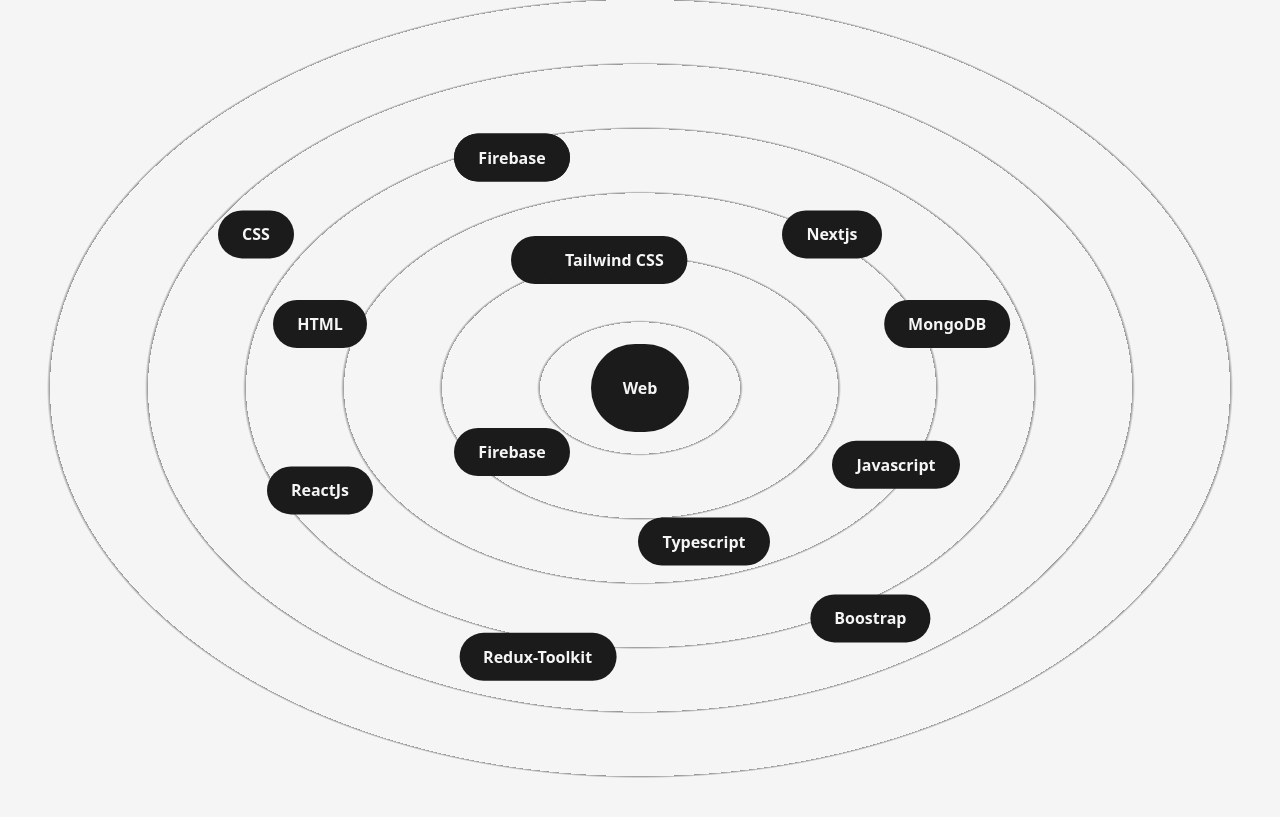
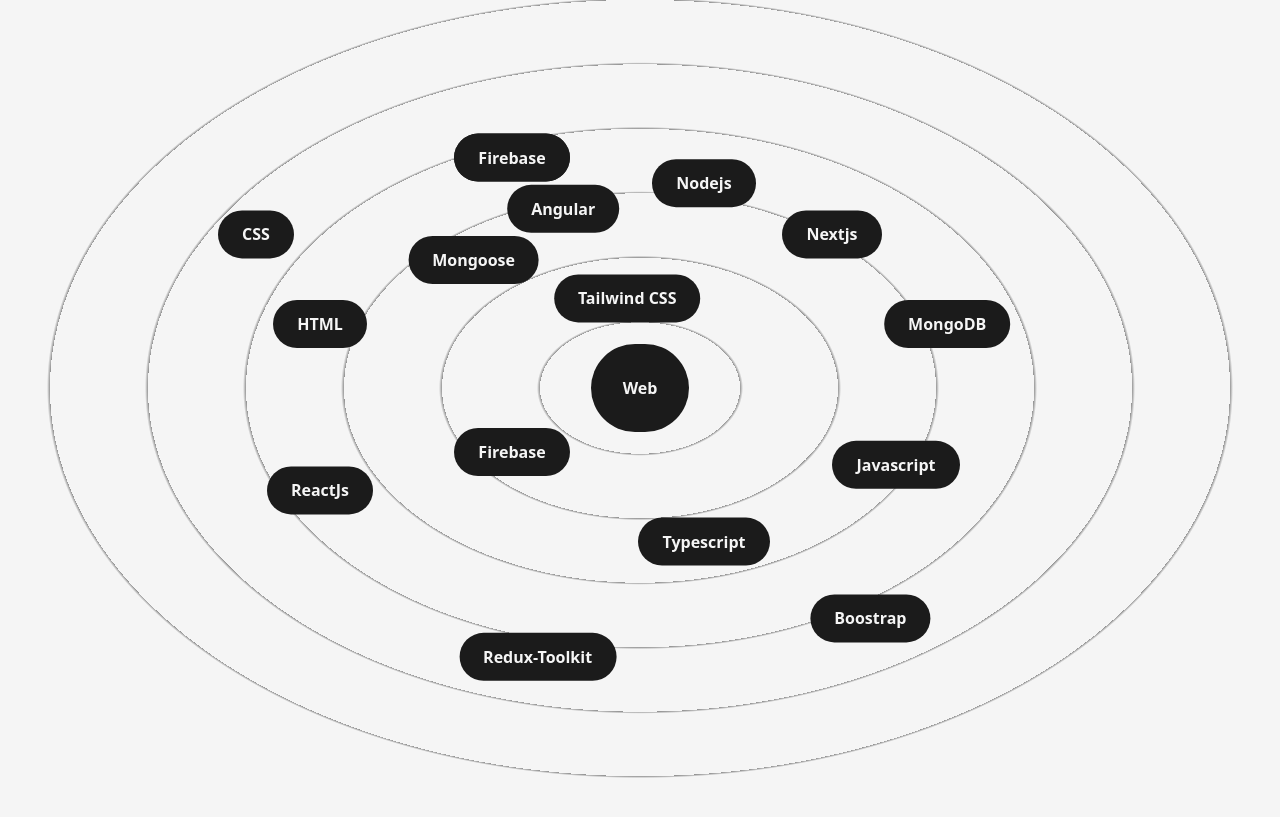
Before and after one commit to sumonhasan55/sumon_hasan_portfolio-nextjs, a Next.js app: page /about in a window 1280 px wide. Shown: the part 1026-1843 px from the top of the page. Built offline with nearby package versions, Linux system fonts and the light colour scheme.

Commit message:
experience updated completed

```diff
--- a/src/components/Skills.js
+++ b/src/components/Skills.js
@@ -41,11 +41,12 @@
         <Skill name="ReactJs" x="-25vw" y="8vw" />
         <Skill name="Nextjs" x="15vw" y="-12vw" />
         <Skill name="MongoDB" x="24vw" y="-5vw" />
-        <Skill name="Mongoose" x="-5vw" y="-10vw" />
-        <Skill name="Nodejs" x="-5vw" y="-10vw" />
-        <Skill name="Tailwind CSS" x="-2vw" y="-10vw" />
+        <Skill name="Mongoose" x="-13vw" y="-10vw" />
+        <Skill name="Nodejs" x="5vw" y="-16vw" />
+        <Skill name="Tailwind CSS" x="-1vw" y="-7vw" />
         <Skill name="Boostrap" x="18vw" y="18vw" />
         <Skill name="Firebase" x="-10vw" y="-18vw" />
+        <Skill name="Angular" x="-6vw" y="-14vw" />
 
         <Skill name="Redux-Toolkit" x="-8vw" y="21vw" />
 
```
